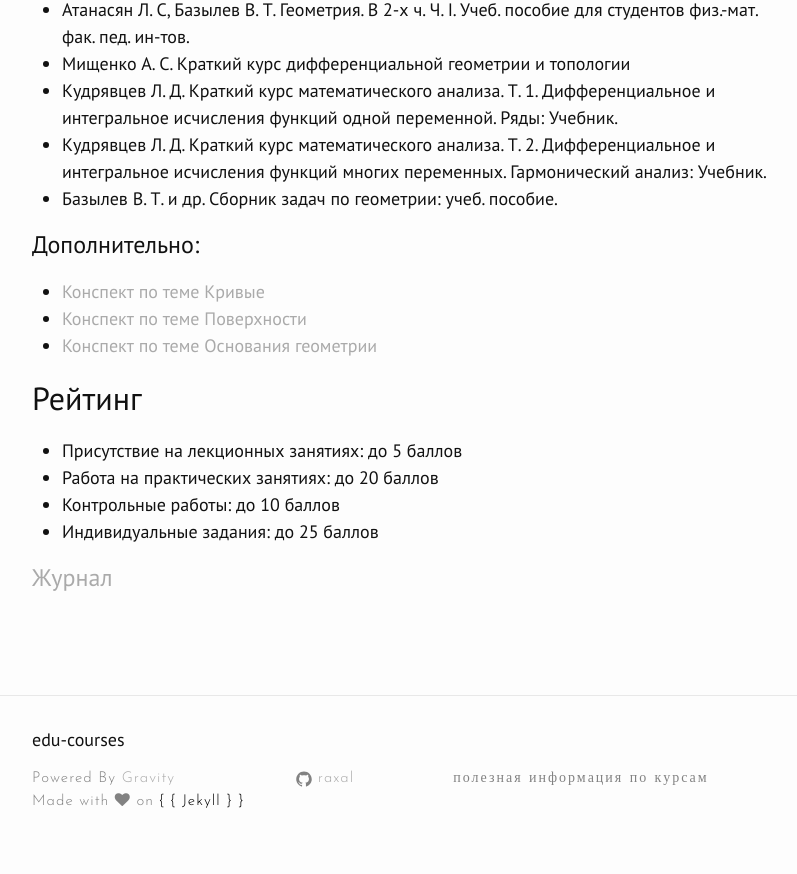
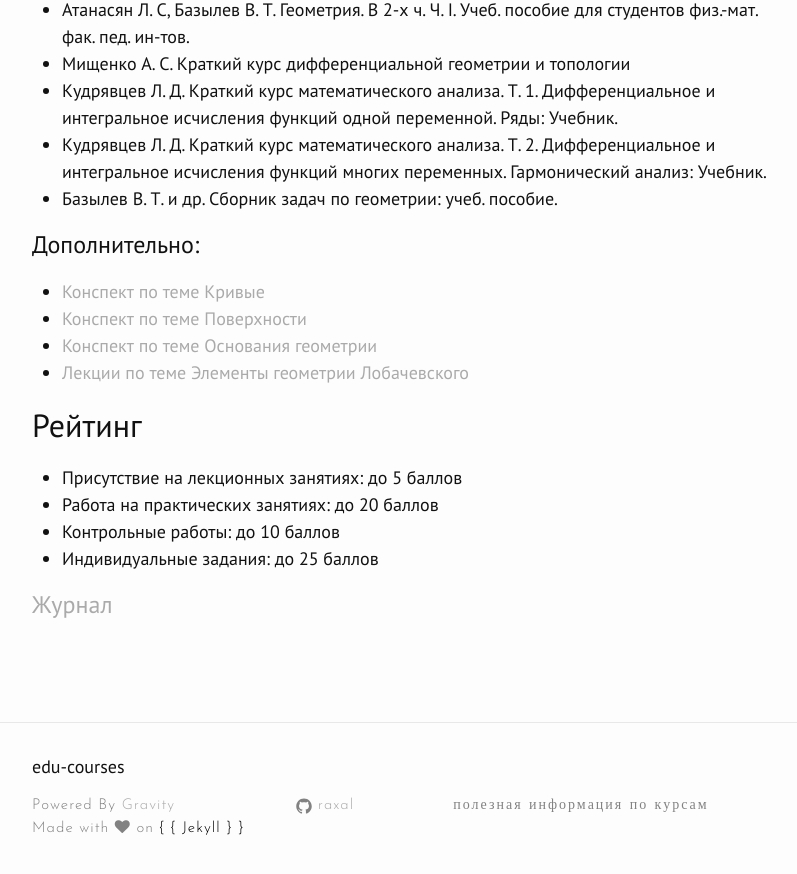
Before and after one commit to raxal/edu, a Jekyll site: the page built from _posts/2017-02-01-2017-spring-geometry-3.md, in a window 1280 px wide and 900 px high, scrolled down 1252 px. Shown: the top 874 px of the window, without its empty margins (238-1035 px from the left). Built offline with Jekyll 4.4.1, drawn with Linux system fonts in a browser that asks for light colours; nearby versions of some CDN libraries.

Commit message:
Add docs to 2017-spring/geometry-3

```diff
--- a/_posts/2017-02-01-2017-spring-geometry-3.md
+++ b/_posts/2017-02-01-2017-spring-geometry-3.md
@@ -45,6 +45,7 @@ categories: course
 - [Конспект по теме Кривые](https://github.com/raxal/edu-courses/raw/master/docs/geometry/lection01_dif.pdf)
 - [Конспект по теме Поверхности](https://github.com/raxal/edu-courses/raw/master/docs/geometry/lection02_dif.pdf)
 - [Конспект по теме Основания геометрии](https://github.com/raxal/edu-courses/raw/master/docs/geometry/lection03_dif.pdf)
+- [Лекции по теме Элементы геометрии Лобачевского](https://github.com/raxal/edu-courses/raw/master/docs/geometry/lection_loba.pdf)
 
 ## Рейтинг
 
```
